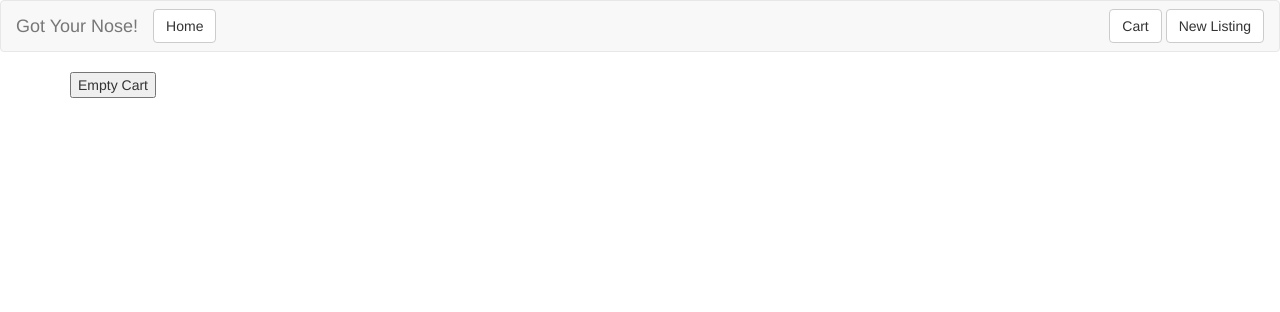
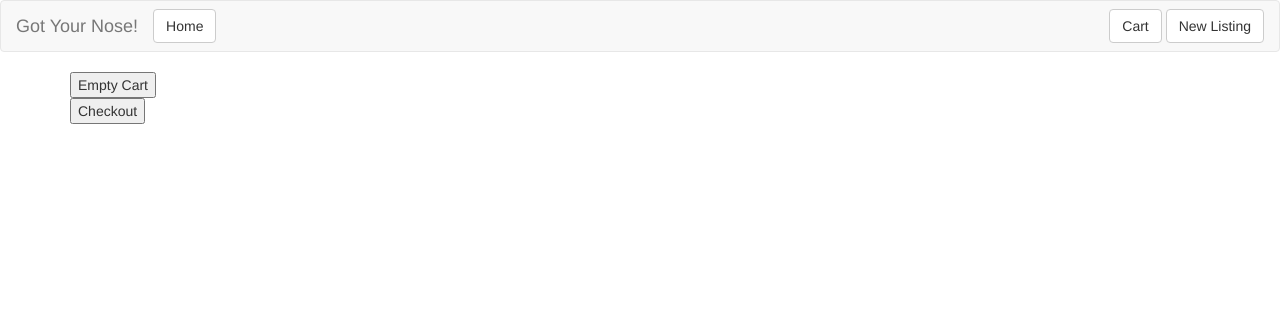
Before and after one commit to Evansdava/Contractor, a Flask app: page /cart in a window 1280 px wide. Shown: the top 312 px of the page. Run offline with Flask 2, Linux system fonts and the light colour scheme; data that the repository does not hold is empty; some libraries are stand-ins or nearby versions.

Commit message:
User can add any number of objects to the cart, and checkout

```diff
--- a/app.py
+++ b/app.py
@@ -44,6 +44,16 @@ def cart_destroy():
     for item in cart.find():
         cart.delete_one({"_id": ObjectId(item["_id"])})
     return redirect(url_for("cart_show"))
+
+
+@app.route("/cart/checkout")
+def cart_checkout():
+    """Allow the user to checkout"""
+    total = 0
+    for item in cart.find():
+        total += int(item["price"])
+    print("$" + str(total))
+    return redirect(url_for("cart_destroy"))
 
 
 @app.route("/listings/new")
@@ -105,12 +115,13 @@ def listings_delete(listing_id):
 def add_to_cart(listing_id):
     """Add an item to the user's cart"""
     item = listings.find_one({"_id": ObjectId(listing_id)})
-    new_item = {
-        "name": item["name"],
-        "price": item["price"],
-        "image": item["image"]
-    }
-    cart.insert_one(new_item)
+    for _ in range(int(request.form.get("quant"))):
+        new_item = {
+            "name": item["name"],
+            "price": item["price"],
+            "image": item["image"]
+        }
+        cart.insert_one(new_item)
     return redirect(url_for('cart_show'))
 
 
--- a/templates/cart_item_show.html
+++ b/templates/cart_item_show.html
@@ -1,4 +1,6 @@
 {% extends 'base.html' %}
+
+{% block title %}Cart{% endblock %}
 
 {% block body %}
     <a href='/'>Back to Home</a>
--- a/templates/cart_show.html
+++ b/templates/cart_show.html
@@ -14,6 +14,10 @@
     </div>
 
     <form action="/cart/destroy">
-        <input type="submit" value="Empty Cart">
+        <button type="submit">Empty Cart</button>
+    </form>
+
+    <form action="/cart/checkout">
+        <button type="submit">Checkout</button>
     </form>
 {% endblock %}
--- a/templates/listings_index.html
+++ b/templates/listings_index.html
@@ -1,6 +1,7 @@
 {% extends 'base.html' %}
 
 {% block title %}Home Page{% endblock %}
+{% block navtitle %}Home Page{% endblock %}
 
 {% block body %}
     <div class='row'>
--- a/templates/listings_show.html
+++ b/templates/listings_show.html
@@ -1,4 +1,6 @@
 {% extends 'base.html' %}
+
+{% block title %}Listing{% endblock %}
 
 {% block body %}
     <a href='/'>Back to Home</a>
@@ -15,6 +17,8 @@
                 <button type='submit'>Delete</button>
             </form></p>
             <p><form method='POST' action='/listings/{{ listing._id }}/add-to-cart'>
+                <label for="quant">Quantity: </label>
+                <input type="text" id="quant" name="quant">
                 <button type='submit'>Add to Cart</button>
             </form></p>
         </div>
```
